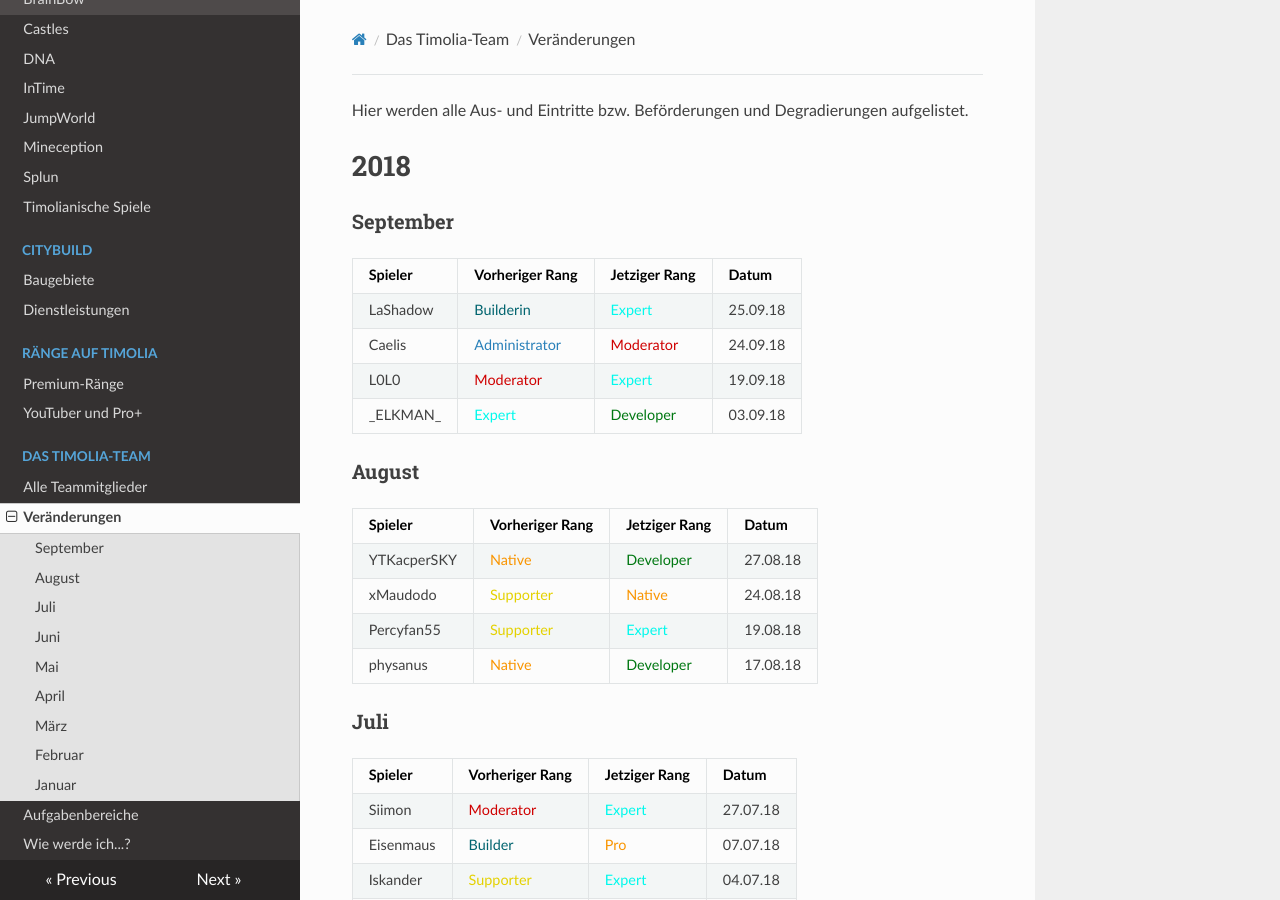
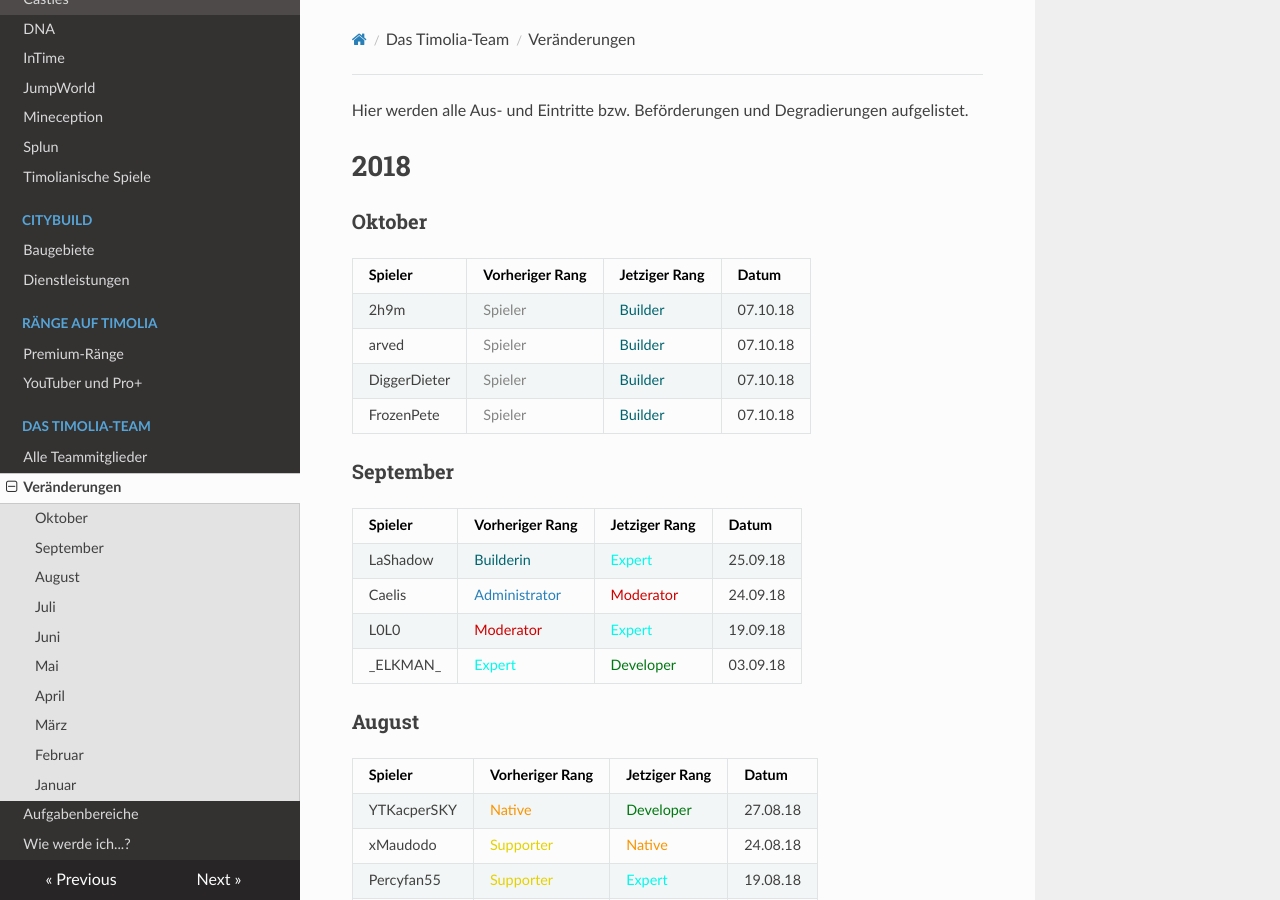
Before and after one commit to TimoliaDE/HowTo, an MkDocs documentation site: the page built from docs/team/changes.md, in a window 1280 px wide and 900 px high. Built offline with MkDocs 1.6.1, drawn with Linux system fonts in a browser that asks for light colours; nearby versions of some CDN libraries; old or Windows-style settings are respelled for this version of MkDocs.

Commit message:
Update changes.md

```diff
--- a/docs/team/changes.md
+++ b/docs/team/changes.md
@@ -1,6 +1,14 @@
 Hier werden alle Aus- und Eintritte bzw. Beförderungen und Degradierungen aufgelistet.
 
 # 2018
+
+###  <strong>Oktober</strong>
+| Spieler | Vorheriger Rang | Jetziger Rang | Datum |
+| ------ | ------ | ------ | ------ |
+|2h9m | <span style="color:#848484">Spieler</span> | <span style="color:#00646F">Builder</span> | 07.10.18  |
+|arved | <span style="color:#848484">Spieler</span> | <span style="color:#00646F">Builder</span> | 07.10.18  |
+|DiggerDieter | <span style="color:#848484">Spieler</span> | <span style="color:#00646F">Builder</span>  | 07.10.18  |
+|FrozenPete | <span style="color:#848484">Spieler</span> | <span style="color:#00646F">Builder</span> | 07.10.18 |
 
 ###  <strong>September</strong>
 | Spieler | Vorheriger Rang | Jetziger Rang | Datum |
```
